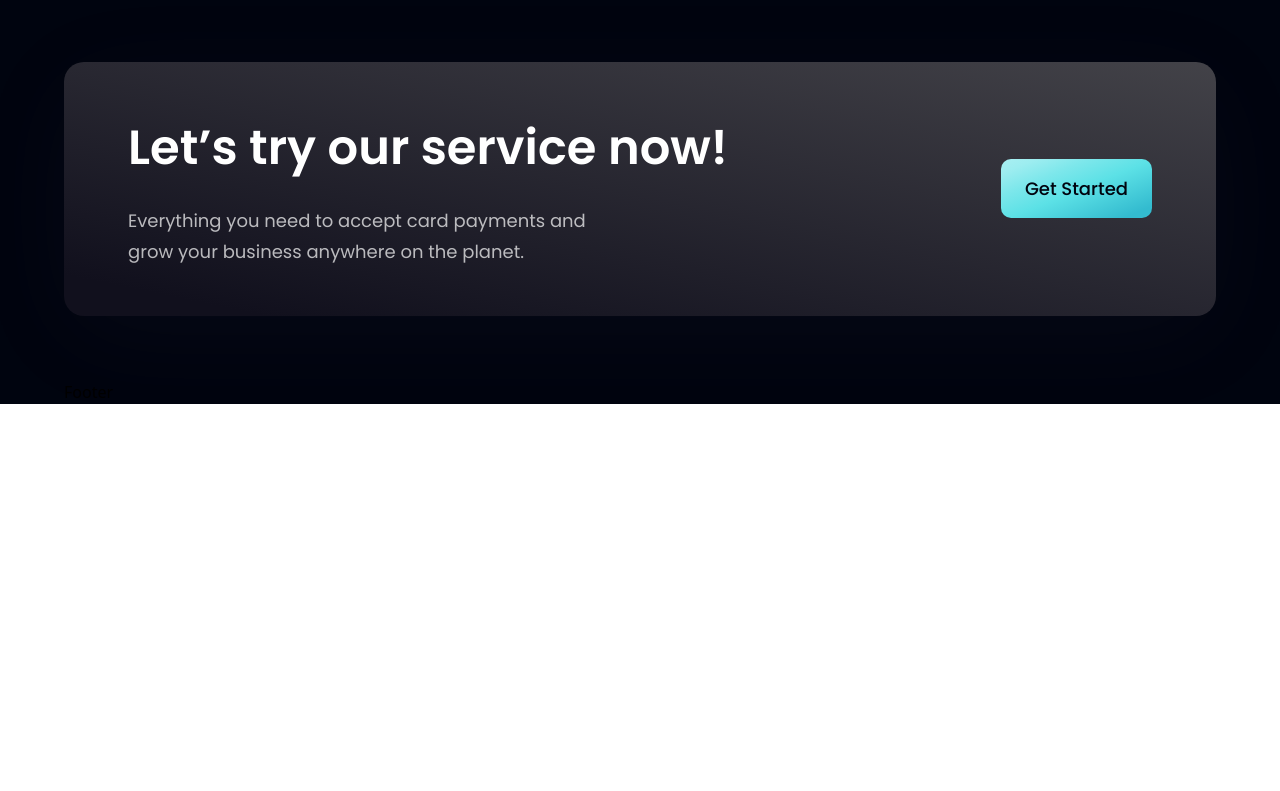
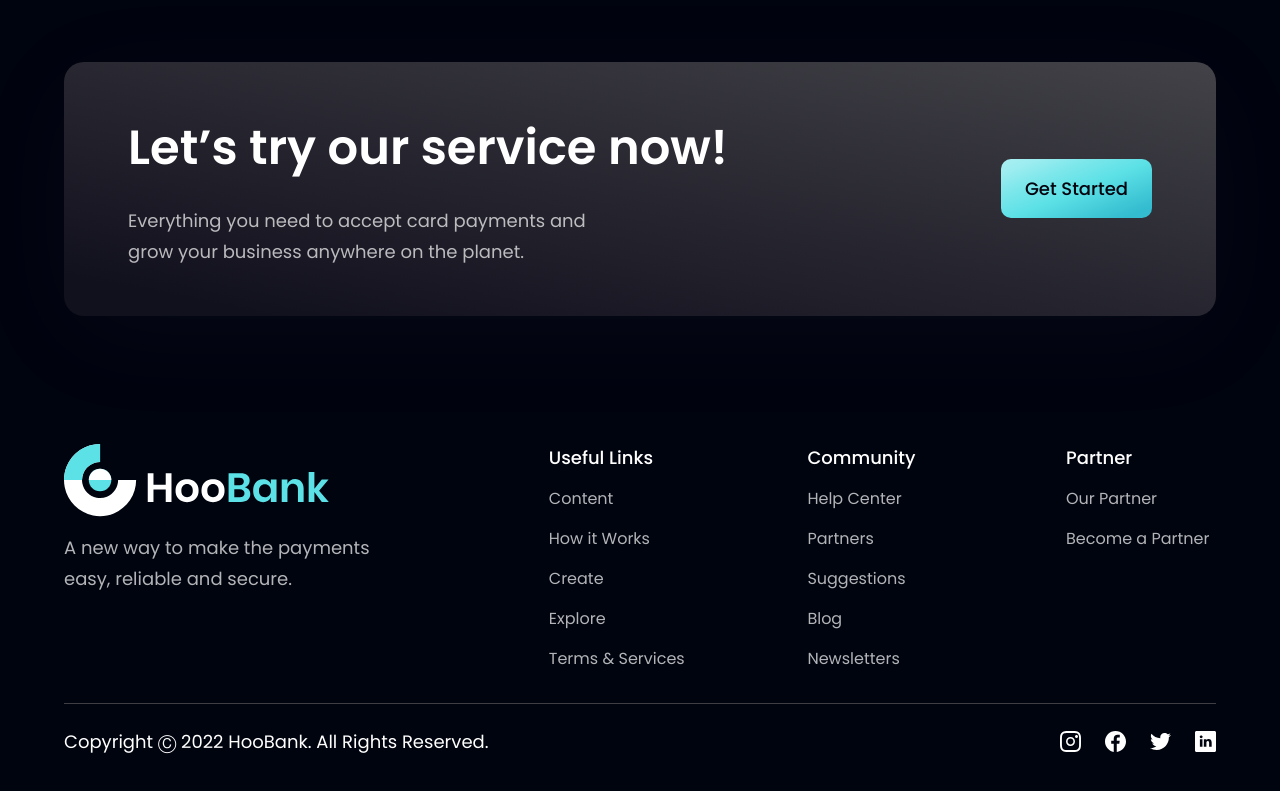
Before and after one commit to byksy/modern_bank_app, a React app: page / in a window 1280 px wide. Shown: the part 4038-4829 px from the top of the page. Before the commit the page ends 4442 px from the top, so only its background shows below. Built offline with nearby package versions, Linux system fonts and the light colour scheme; the HTML template or start-up script is replaced by a standard one.

Commit message:
Add : footer part

```diff
--- a/src/components/CTA.jsx
+++ b/src/components/CTA.jsx
@@ -18,5 +18,4 @@
 
     </section>)
 
-
 export default CTA
--- a/src/components/Footer.jsx
+++ b/src/components/Footer.jsx
@@ -1,9 +1,53 @@
-import React from 'react'
+import styles from "../style";
+import {logo} from "../assets";
+import {footerLinks, socialMedia} from "../constants";
 
-const Footer = () => {
-  return (
-    <div>Footer</div>
-  )
-}
+const Footer = () => (
+    <section className={`${styles.flexCenter} ${styles.paddingY} flex-col`}>
+        <div className={`${styles.flexStart} md:flex-row flex-col mb-8 w-full`}>
+            <div className="flex-1 flex flex-col justify-start mr-10">
+                <img src={logo} alt="hoobank" className="w-[266px] h-{72px] object-contain"/>
+                <p className={`${styles.paragraph} mt-4 max-w-[310px]`}>
+                    A new way to make the payments easy, reliable and secure.
+                </p>
+            </div>
+
+            <div className="flex-[1.5] w-full flex flex-row justify-between flex-wrap md:mt-0 mt-10">
+                {footerLinks.map((footerLink) => (
+                    <div key={footerLink.title} className="flex flex-col ss:my-0 my-4 min-w-[150px]">
+                        <h4 className="font-poppins font-medium text-[18px] leading[27px] text-white">
+                            {footerLink.title}
+                        </h4>
+                        <ul className="list-none mt-4">
+                            {footerLink.links.map((link, index) => (
+                                <li key={link.name}
+                                    className={`font-poppins font-normal text-[16px] leading-[24px] text-dimWhite hover:text-secondary cursor-pointer ${index !== footerLink.links.length - 1 ? 'mb-4' : 'mb-0'}`}
+                                >
+                                    {link.name}
+                                </li>
+                            ))}
+                        </ul>
+                    </div>
+                ))}
+            </div>
+        </div>
+
+        <div className="w-full flex justify-between items-center md:flex-row flex-col pt-6 border-t-[1px] border-t-[#3F3E45]">
+            <p className="font-poppins font-normal text-center text-[18px] leading-[27px] text-white">
+                Copyright Ⓒ 2022 HooBank. All Rights Reserved.
+            </p>
+            <div className="flex flex-row md:mt-0 mt-6">
+                {socialMedia.map((social, index) => (
+                    <img
+                    key={social.id}
+                    src={social.icon}
+                    alt={social.id}
+                    className={`w-[21px] h-[21px] object-contain cursor-pointer ${index !== socialMedia.length -1 ? 'mr-6' : 'mr-0'}`}
+                    />
+                ))}
+            </div>
+        </div>
+    </section>)
+
 
 export default Footer
```
